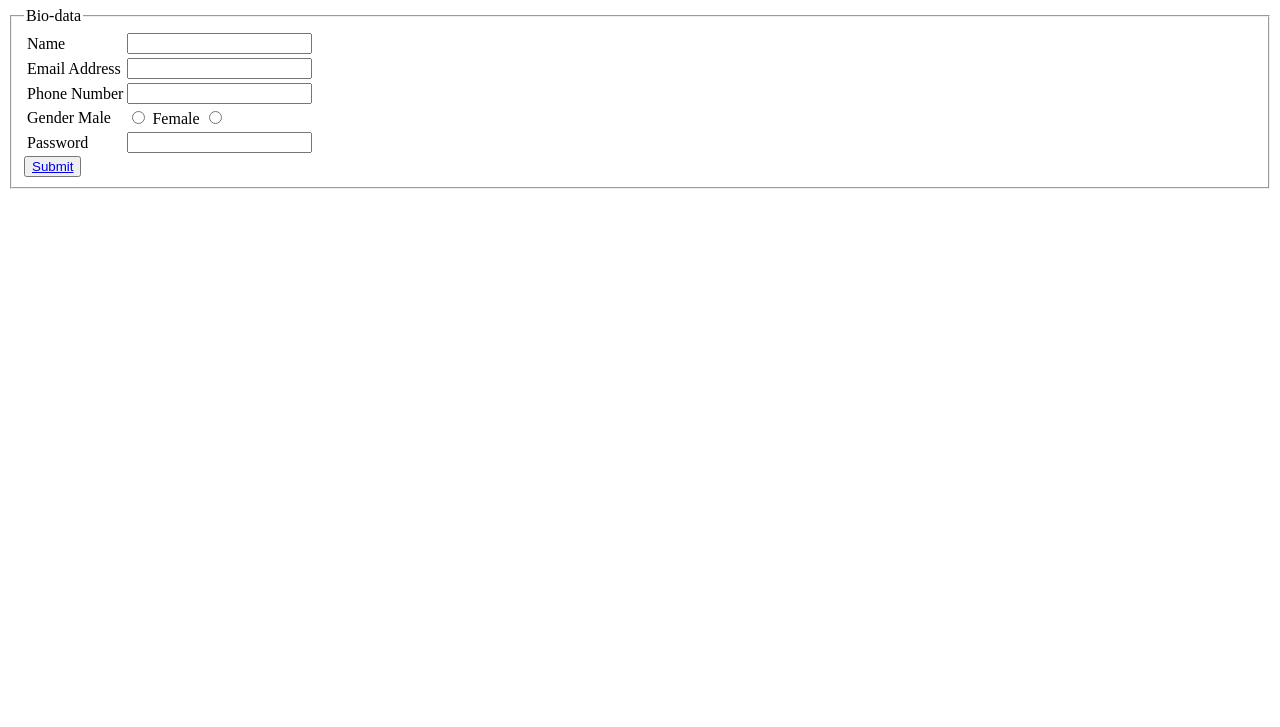
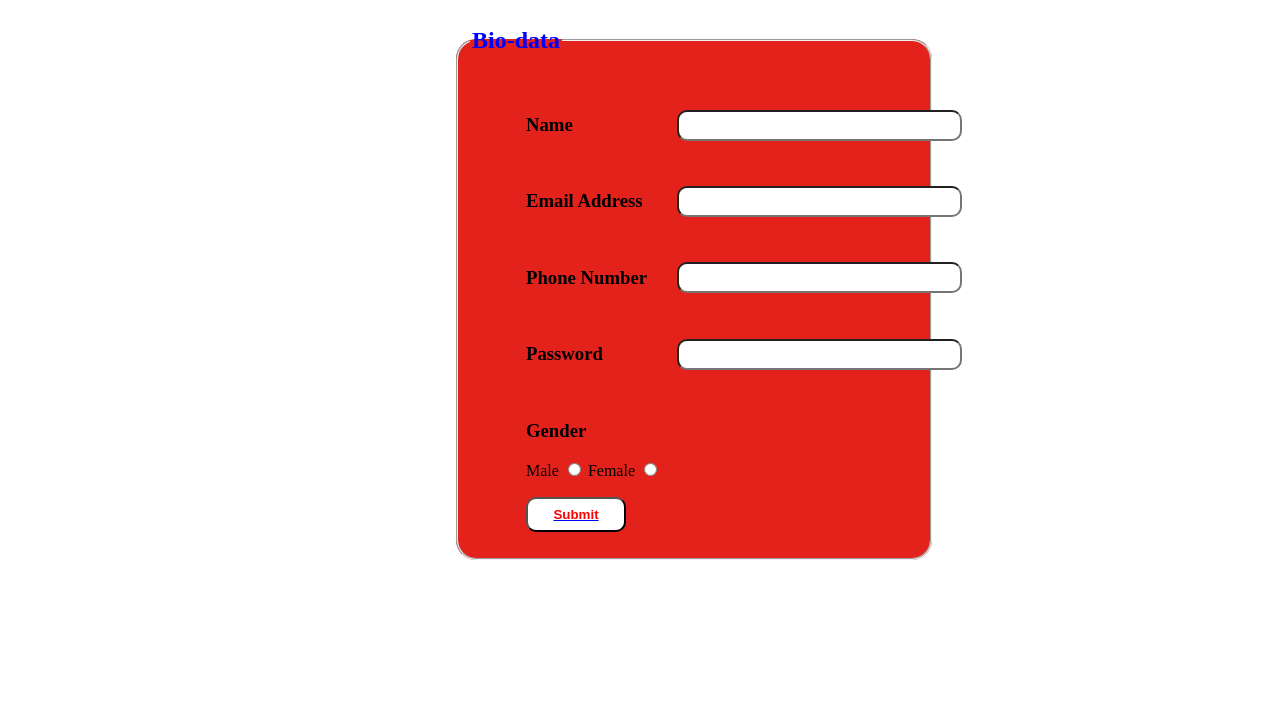
Before and after one commit to victorebegbuna/SH-week1, a plain HTML site: page index.html in a window 1280 px wide. Shown: the part 73-800 px from the top of the page. Drawn offline with Linux system fonts and the light colour scheme.

Commit message:
week2-task

```diff
--- a/index.html
+++ b/index.html
@@ -5,38 +5,46 @@
     <meta http-equiv="X-UA-Compatible" content="IE=edge">
     <meta name="viewport" content="width=device-width, initial-scale=1.0">
     <title>Simple Form</title>
+    <link rel="stylesheet" href="style.css"/>
+
 </head>
 <body>
 <main>
-<div><h1>Simple Form</h1></div>
-<fieldset>
+<div><h1 class="form">Simple Form</h1></div>
+<fieldset class="fieldset">
 
-    <legend>Bio-data</legend>
-    <table border="0">
+    <legend ><h2 class="bio">Bio-data</h2></legend>
+    <table border="0" class="table" align="center" cellspacing="15">
 
             <tr>
                 <td>
-<label>Name</label><td>
-<input type="text"></td></tr>
+<h3><label>Name</label><td></h3>
+<input type="text" class="text"></td></tr>
+
 
 <tr><td>
-<label>Email Address</label><td>
-<input type="email" spellcheck="false" id="email-add" onkeyup="validateEmail()"></td></tr>
+<h3><label>Email Address</label><td></h3>
+<input type="email" class="text"></td></tr>
 
-<tr><td><label>Phone Number</label><td>
-<input type="tel"></td></tr>
 
-<tr><td><label>Gender </label>
-<label> Male</label><td>
+<tr><td><h3><label>Phone Number</label></h3><td>
+<input type="tel" class="text"></td></tr>
+
+<tr><td><h3><label>Password</label></h3><td>
+    <input type="password" class="text" ></tr></td>
+
+
+<tr><td><h3><label class="gender">Gender </label></h3>
+<label class="male">Male</label>
 <input type="radio" name="gender">
 <label> Female</label>
 <input type="radio" name="gender"></td></tr>
 
-<tr><td><label>Password</label><td>
-    <input type="password"></tr></td>
+
+  <tr> <td> <button class="button"><a href="success.html"><h4 class="submit" >Submit</h4></button></td></tr>
 
 </table>
-<button><a href="success.html">Submit</button>
+
 
 
 
--- /dev/null
+++ b/style.css
@@ -0,0 +1,40 @@
+.form{
+    text-align: center;
+    color: blue;
+}
+
+.fieldset{
+    position: absolute;
+    width: 35%;
+    height: 15%px;
+    margin-left: 35%;
+    background-color:rgb(228, 34, 28);
+    border-radius: 20px;
+}
+.bio{
+    color: blue;
+
+
+}
+
+ .button{
+    background-color: white;
+    width: 100px;
+    height: 35px;
+    border-radius: 10px;
+    text-decoration: none;
+
+
+ }
+
+ .text{
+    width: 150%;
+    border-radius: 10px;
+    height: 25px;
+ }
+
+ .submit{
+    color: red;
+    margin-top: 7px;
+    text-decoration:none;
+ }
```
